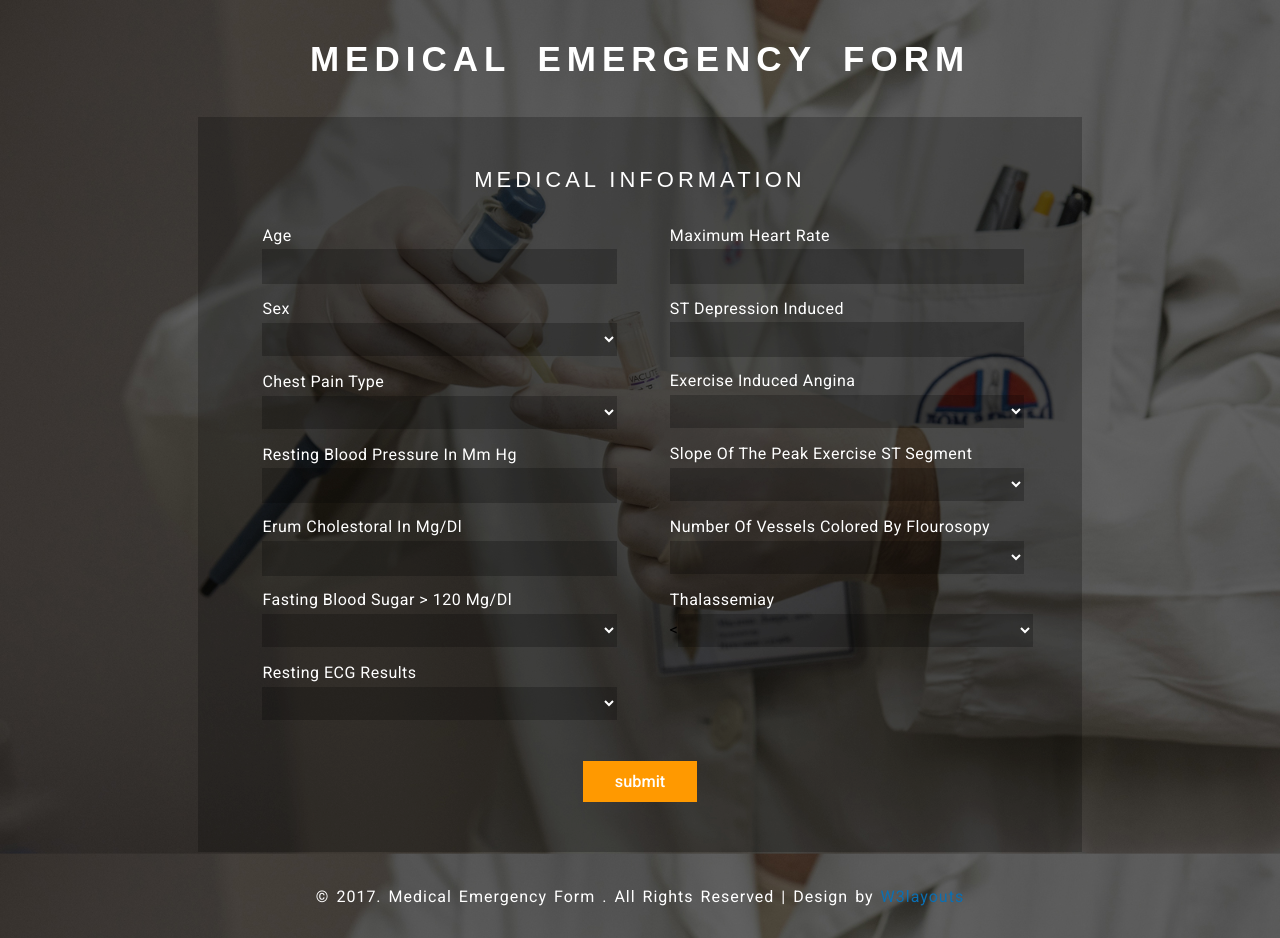
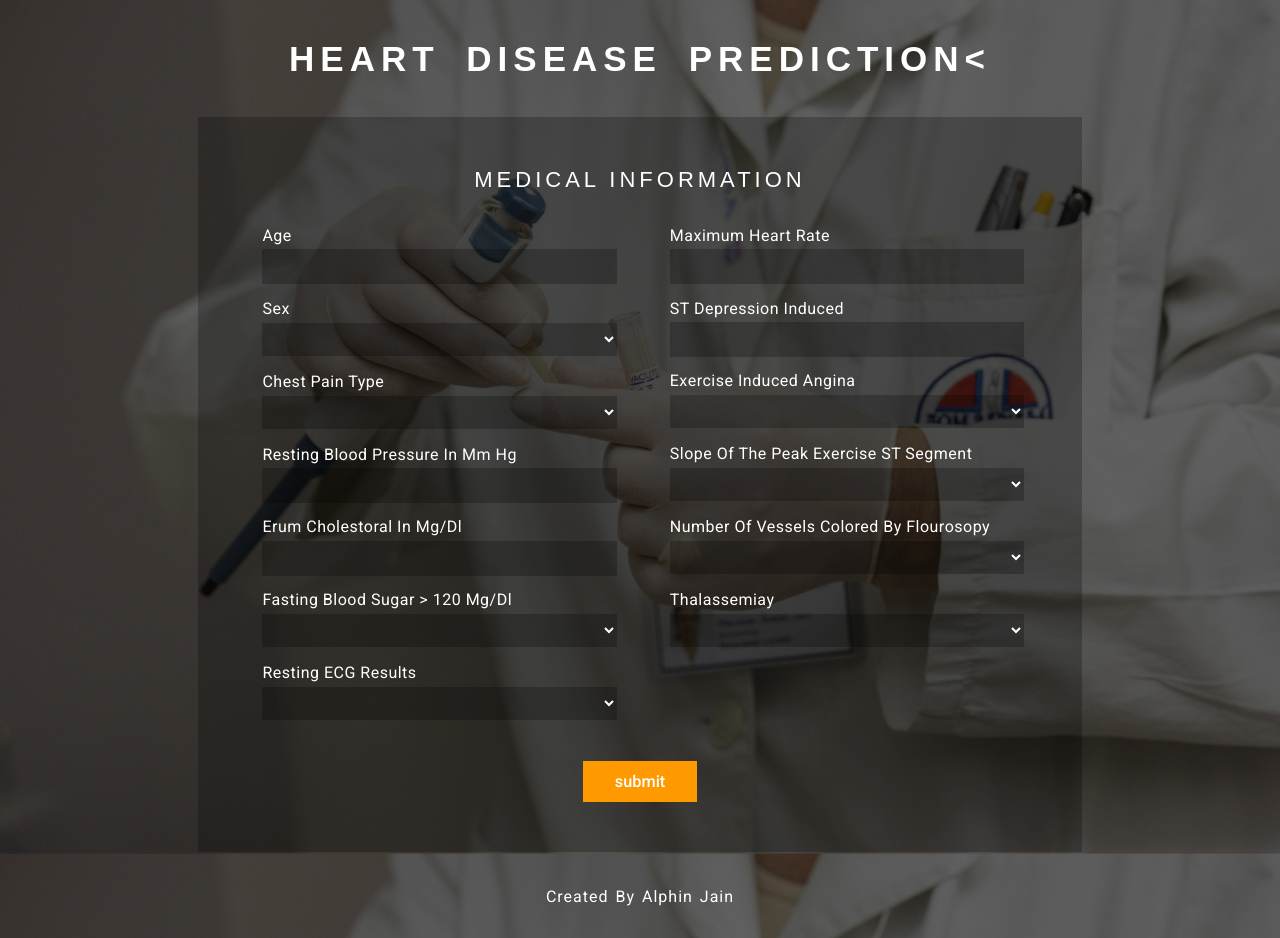
Before and after one commit to jainalphin/heart_disease_prediction, a Flask app: page / in a window 1280 px wide. Run offline with Flask 2, Linux system fonts and the light colour scheme; parts of the project's set-up code (start-up, migrations or seed data) failed here and were passed over; some web fonts are replaced.

Commit message:
Update index.html

```diff
--- a/templates/index.html
+++ b/templates/index.html
@@ -1,13 +1,7 @@
-<!--A Design by W3layouts
-Author: W3layout
-Author URL: http://w3layouts.com
-License: Creative Commons Attribution 3.0 Unported
-License URL: http://creativecommons.org/licenses/by/3.0/
--->
 <!DOCTYPE HTML>
 <html>
 <head>
-<title>Medical Emergency Form a Responsive Widget Template :: w3layouts</title>
+<title>Heart Disease Prediction</title>
 <meta name="viewport" content="width=device-width, initial-scale=1">
 <meta http-equiv="Content-Type" content="text/html; charset=utf-8" />
 <meta name="keywords" content="Medical Emergency Form template Responsive, Login form web template,Flat Pricing tables,Flat Drop downs Sign up Web Templates,
@@ -23,7 +17,7 @@ License URL: http://creativecommons.org/licenses/by/3.0/
 </head>
 <body>
 <!--background-->
-<h1> Medical Emergency Form</h1>
+<h1>Heart Disease Prediction<</h1>
     <div class="bg-agile">
 	<div class="book-appointment">
 	<h2>Medical Information</h2>
@@ -126,7 +120,7 @@ License URL: http://creativecommons.org/licenses/by/3.0/
 					</div>
 					<div class="gaps">
 						<p>Thalassemiay</p>
-							<<select class="form-control" id="thal" name ="thal" required>
+							<select class="form-control" id="thal" name ="thal" required>
 							  <option></option>
 							  <option value = "1">Normal</option>
 							  <option value = "2">Fixed defect</option>
@@ -144,7 +138,7 @@ License URL: http://creativecommons.org/licenses/by/3.0/
    </div>
    <!--copyright-->
 			<div class="copy w3ls">
-		       <p>&copy; 2017. Medical Emergency Form . All Rights Reserved  | Design by <a href="http://w3layouts.com/" target="_blank">W3layouts</a> </p>
+		       <p>Created By Alphin Jain</a> </p>
 	        </div>
 		<!--//copyright-->
 		<script type="text/javascript" src="static/js/jquery-2.1.4.min.js"></script>
```
